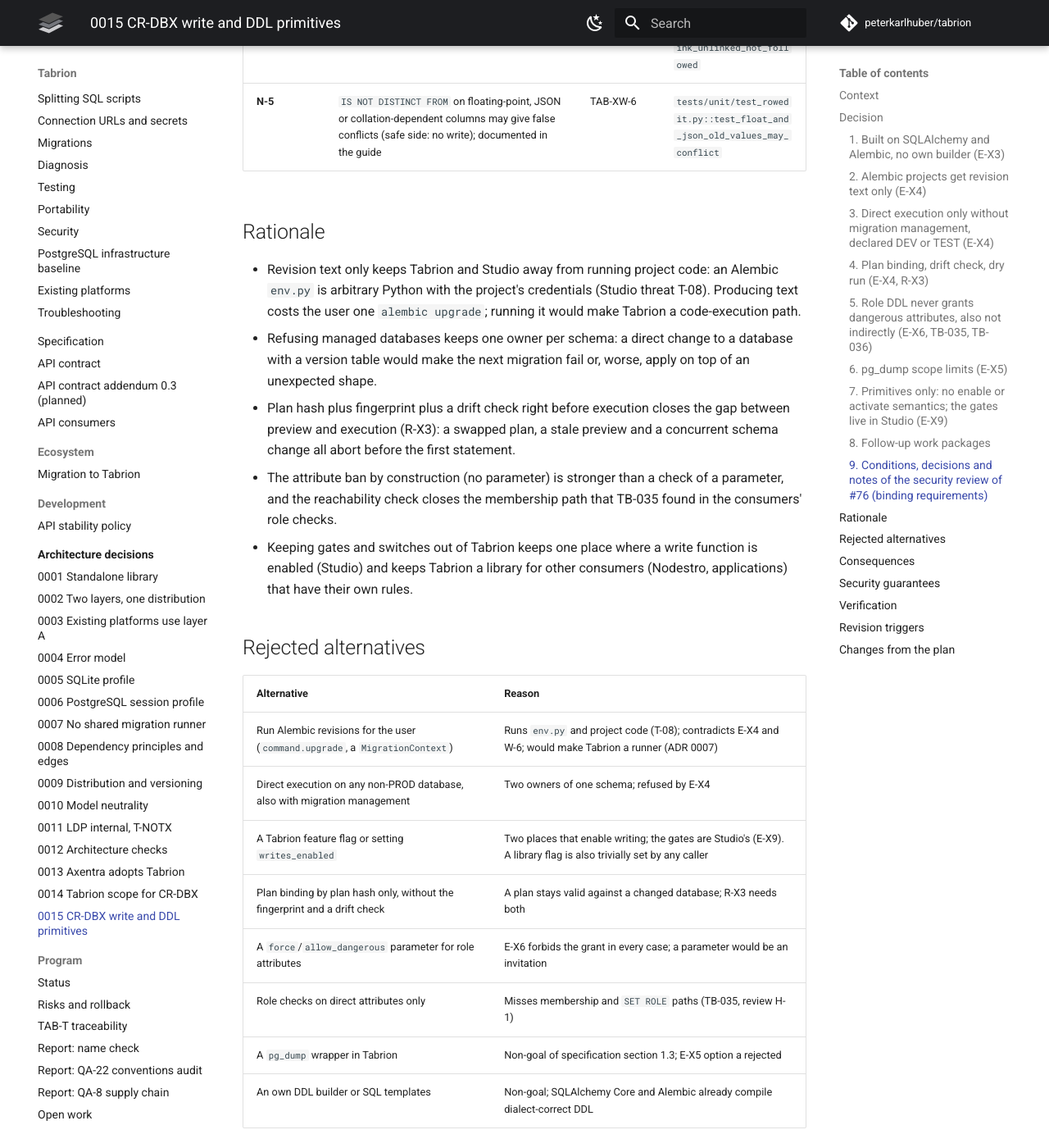
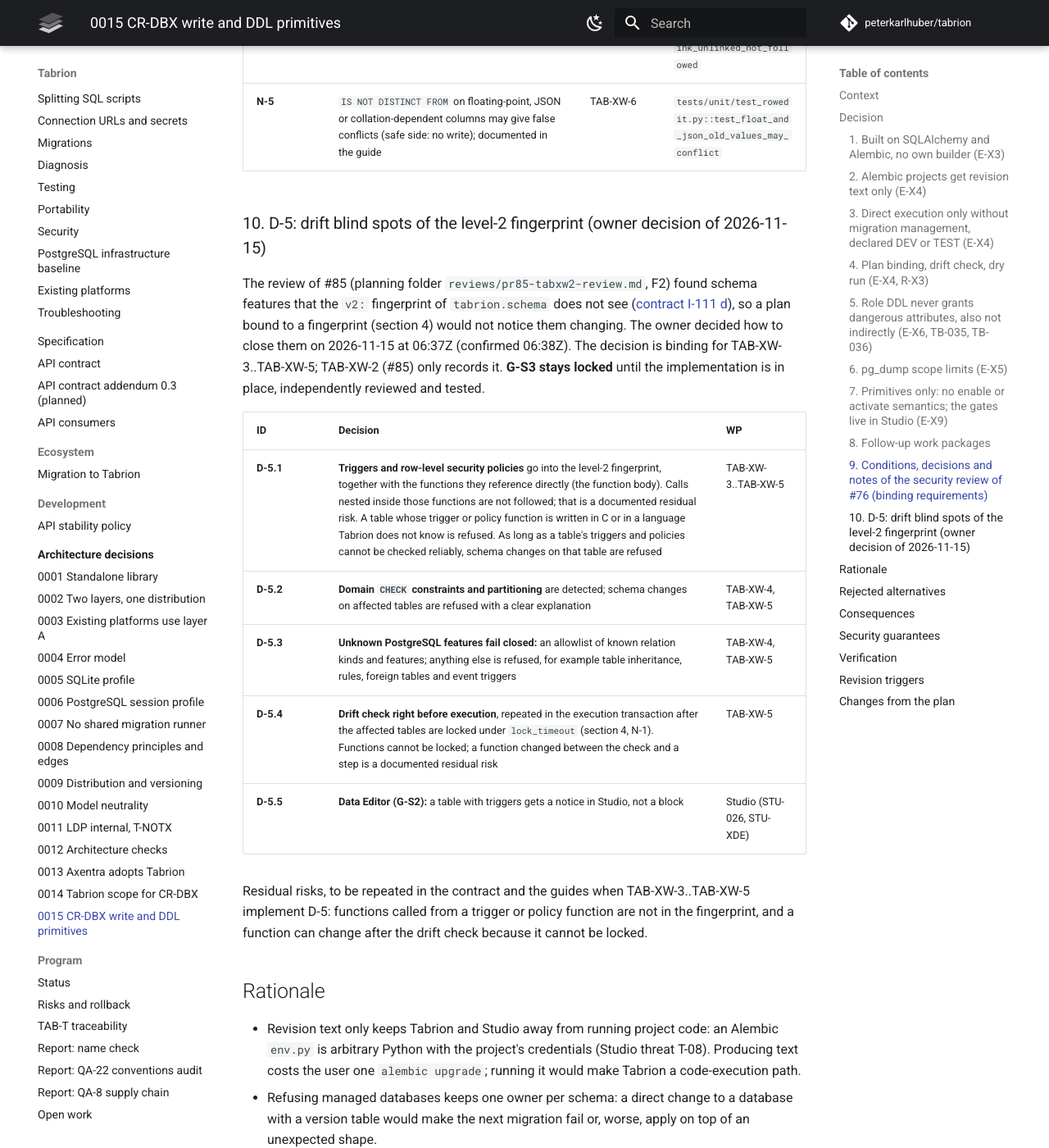
Before and after one commit to peterkarlhuber/tabrion, an MkDocs documentation site: the page built from docs/adr/0015-crdbx-write-and-ddl-primitives.md, in a window 1280 px wide and 1400 px high, scrolled down 8742 px. Shown: the whole window at 82% size. Built offline with MkDocs 1.6.1 and Material for MkDocs 9.7.7, drawn with Linux system fonts in a browser that asks for light colours; comment, search, counter and statistics services are not loaded; some of the changed text lies outside the part shown.

Commit message:
docs: record owner decision D-5 on drift blind spots (ADR 0015 section 10)
Peter's decision of 2026-11-15 06:37Z (confirmed 06:38Z): triggers and RLS
policies with directly referenced functions in the level-2 fingerprint, domain
checks and partitioning detected and blocking, fail-closed allowlist for
unknown PostgreSQL features, drift re-check under lock right before execution,
and a Data Editor notice for tables with triggers. Implementation lands in
TAB-XW-3..5; G-S3 stays locked until implemented, reviewed and tested.

TODO TB-149 decision item marked decided; contract I-111 d references D-5.

Co-Authored-By: Claude Opus 5.5 <noreply@anthropic.com>
Claude-Session: https://claude.ai/code/session_011tY7TC7Nu5VGro3DJGJcv8

```diff
--- a/docs/adr/0015-crdbx-write-and-ddl-primitives.md
+++ b/docs/adr/0015-crdbx-write-and-ddl-primitives.md
@@ -1,6 +1,6 @@
 # ADR 0015: Tabrion 0.3 write and DDL primitives: SQLAlchemy and Alembic, revision text only, plan binding and guards
 
-- **Status:** Accepted (2026-11-14, TABRION TAB-XW-1), with the conditions K-1..K-3, the decisions D-1..D-4 and the
+- **Status:** Accepted (2026-11-14, TABRION TAB-XW-1), with the conditions K-1..K-3, the decisions D-1..D-4 (and D-5 of 2026-11-15, section 10) and the
   notes N-1..N-5 of the security review of #76 (planning folder `reviews/pr76-tabxw1-review.md`, ACCEPTED WITH
   CONDITIONS) written in as requirements (section 9). The content was decided by the owner on change request CR-DBX
   (2026-11-13 23:35Z: E-X3..E-X13 as recommended, with the binding refinements of E-X4, E-X5, E-X6 and E-X9 in
@@ -207,6 +207,26 @@ repeats each requirement at its function.
 | **N-4** | `delete_database_file` works through a directory file descriptor with `O_NOFOLLOW` and compares device and inode of the checked file before the unlink; side files that are links are only unlinked, never followed | TAB-XW-7 | `tests/unit/test_sqlite_delete.py::test_swap_between_check_and_unlink_refused`, `::test_side_file_symlink_unlinked_not_followed` |
 | **N-5** | `IS NOT DISTINCT FROM` on floating-point, JSON or collation-dependent columns may give false conflicts (safe side: no write); documented in the guide | TAB-XW-6 | `tests/unit/test_rowedit.py::test_float_and_json_old_values_may_conflict` |
 
+### 10. D-5: drift blind spots of the level-2 fingerprint (owner decision of 2026-11-15)
+
+The review of #85 (planning folder `reviews/pr85-tabxw2-review.md`, F2) found schema features that the `v2:`
+fingerprint of `tabrion.schema` does not see ([contract I-111 d](../api/contract.md#510-schema-fingerprint-tabrionschema-since-02-experimental-extra-sqlalchemy-tab-cr-2)),
+so a plan bound to a fingerprint (section 4) would not notice them changing. The owner decided how to close them on
+2026-11-15 at 06:37Z (confirmed 06:38Z). The decision is binding for TAB-XW-3..TAB-XW-5; TAB-XW-2 (#85) only records
+it. **G-S3 stays locked** until the implementation is in place, independently reviewed and tested.
+
+| ID | Decision | WP |
+|---|---|---|
+| **D-5.1** | **Triggers and row-level security policies** go into the level-2 fingerprint, together with the functions they reference directly (the function body). Calls nested inside those functions are not followed; that is a documented residual risk. A table whose trigger or policy function is written in C or in a language Tabrion does not know is refused. As long as a table's triggers and policies cannot be checked reliably, schema changes on that table are refused | TAB-XW-3..TAB-XW-5 |
+| **D-5.2** | **Domain `CHECK` constraints and partitioning** are detected; schema changes on affected tables are refused with a clear explanation | TAB-XW-4, TAB-XW-5 |
+| **D-5.3** | **Unknown PostgreSQL features fail closed:** an allowlist of known relation kinds and features; anything else is refused, for example table inheritance, rules, foreign tables and event triggers | TAB-XW-4, TAB-XW-5 |
+| **D-5.4** | **Drift check right before execution**, repeated in the execution transaction after the affected tables are locked under `lock_timeout` (section 4, N-1). Functions cannot be locked; a function changed between the check and a step is a documented residual risk | TAB-XW-5 |
+| **D-5.5** | **Data Editor (G-S2):** a table with triggers gets a notice in Studio, not a block | Studio (STU-026, STU-XDE) |
+
+Residual risks, to be repeated in the contract and the guides when TAB-XW-3..TAB-XW-5 implement D-5: functions called
+from a trigger or policy function are not in the fingerprint, and a function can change after the drift check because
+it cannot be locked.
+
 ## Rationale
 
 - Revision text only keeps Tabrion and Studio away from running project code: an Alembic `env.py` is arbitrary
```
Also changed, not shown: CHANGELOG.md (+5 -1 lines), docs/TODO.md (+11 -5 lines), docs/api/contract.md (+1 -1 lines).
